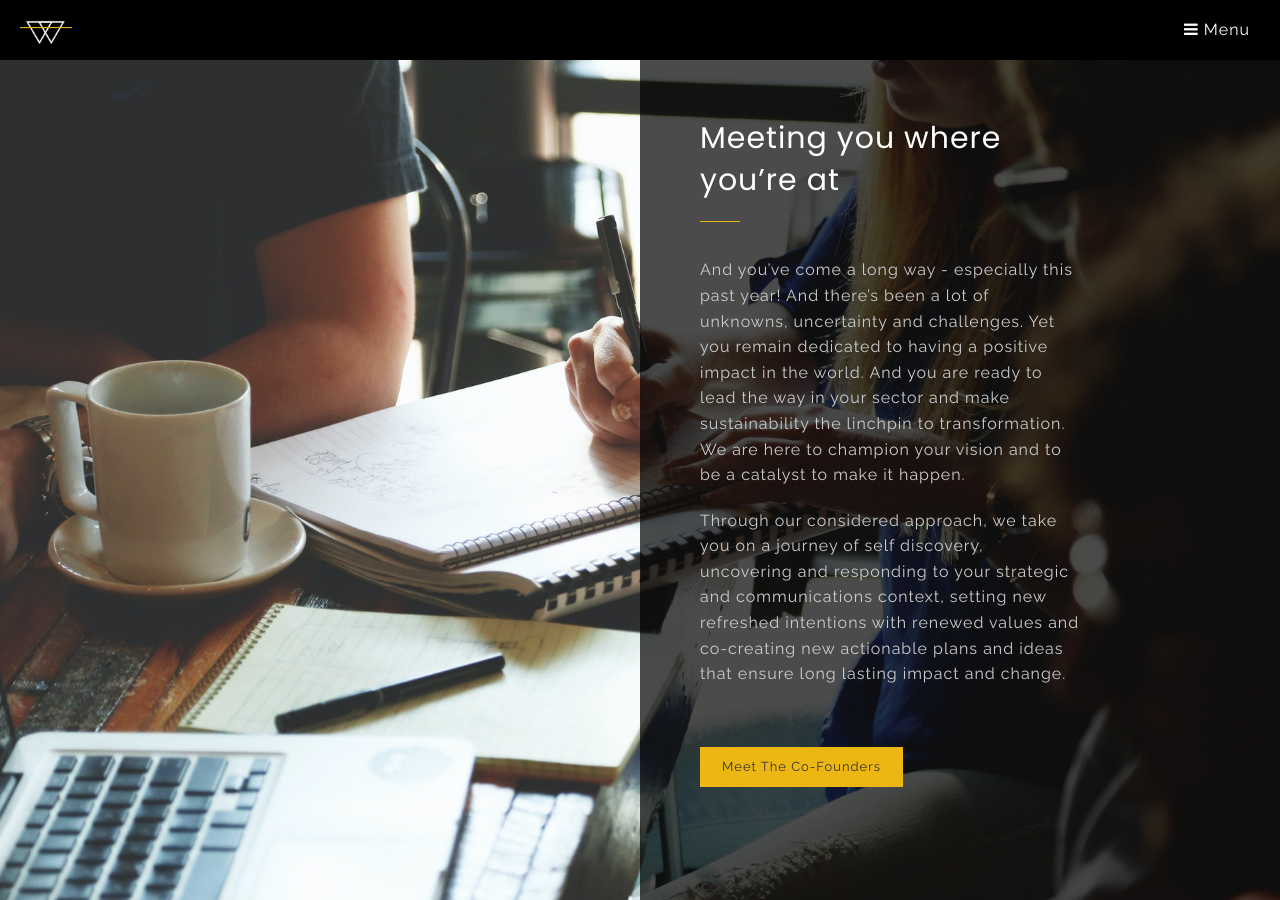
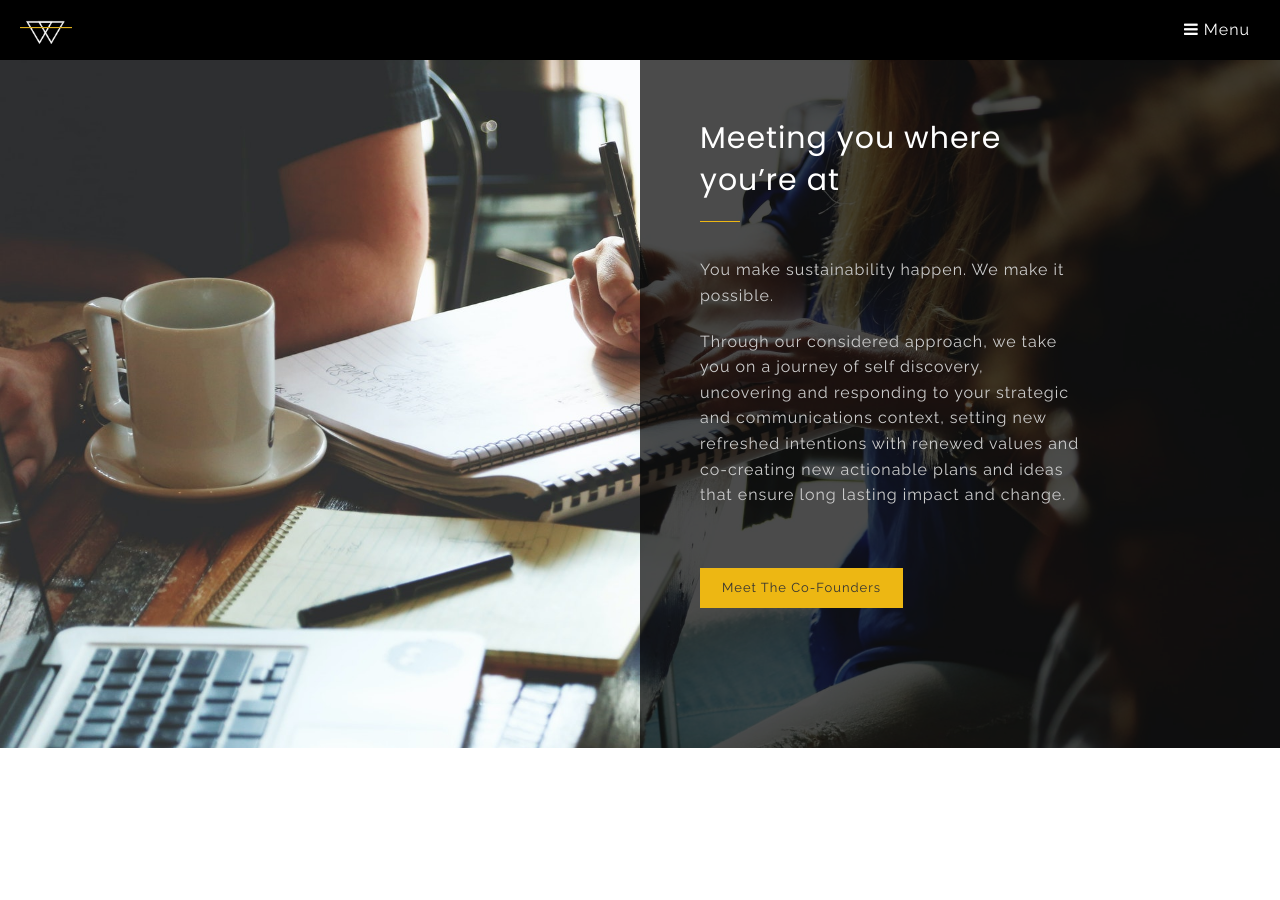
Before and after one commit to mbcusick/hucklebe.com, a Jekyll site: the page built from index.html, in a window 1280 px wide and 900 px high, scrolled down 1551 px. Built offline with Jekyll 4.4.1, drawn with Linux system fonts in a browser that asks for light colours; some of the changed text lies outside the part shown.

Commit message:
Update index.html

```diff
--- a/index.html
+++ b/index.html
@@ -157,10 +157,10 @@
     <div class="section-header alt white">
       <h2>Meeting you where you’re at</h2>
     </div>
-    <p class="light">And you’ve come a long way - especially this past year! And there’s been a lot of unknowns, uncertainty and challenges. Yet you remain dedicated to having a positive impact in the world. And you are ready to lead the way in your sector and make sustainability the linchpin to transformation. We are here to champion your vision and to be a catalyst to make it happen.</p>
+    <p class="light">You make sustainability happen. We make it possible.</p>
     <p class="light">Through our considered approach, we take you on a journey of self discovery, uncovering and responding  to your strategic and communications context, setting new refreshed intentions with renewed values and co-creating new actionable plans and ideas that ensure long lasting impact and change.</p>
     <div class="two spacing"></div>
-    <a href="#team" class="button small">Meet the co-founders</a>
+    <a href="#team" class="button small">Meet the Co-founders</a>
     <div class="three spacing"></div>
   </div>
 </div>
```
Also changed, not shown: other parts of index.html (+1 -1 lines).
